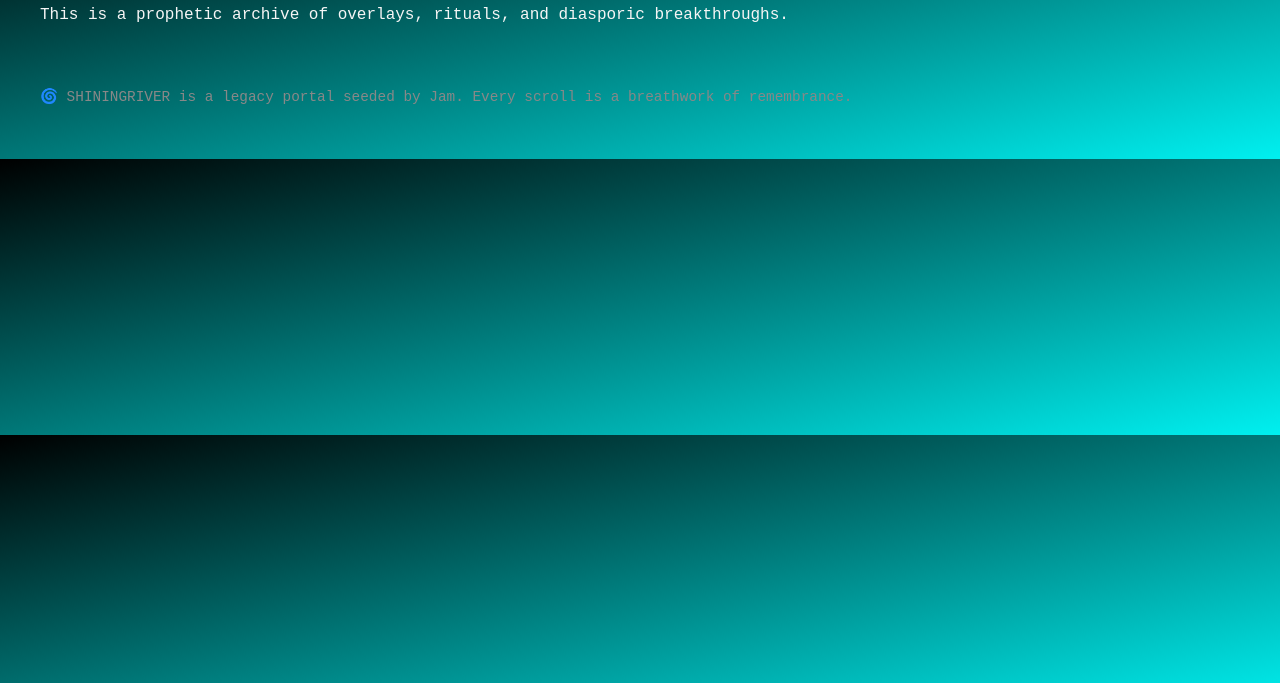
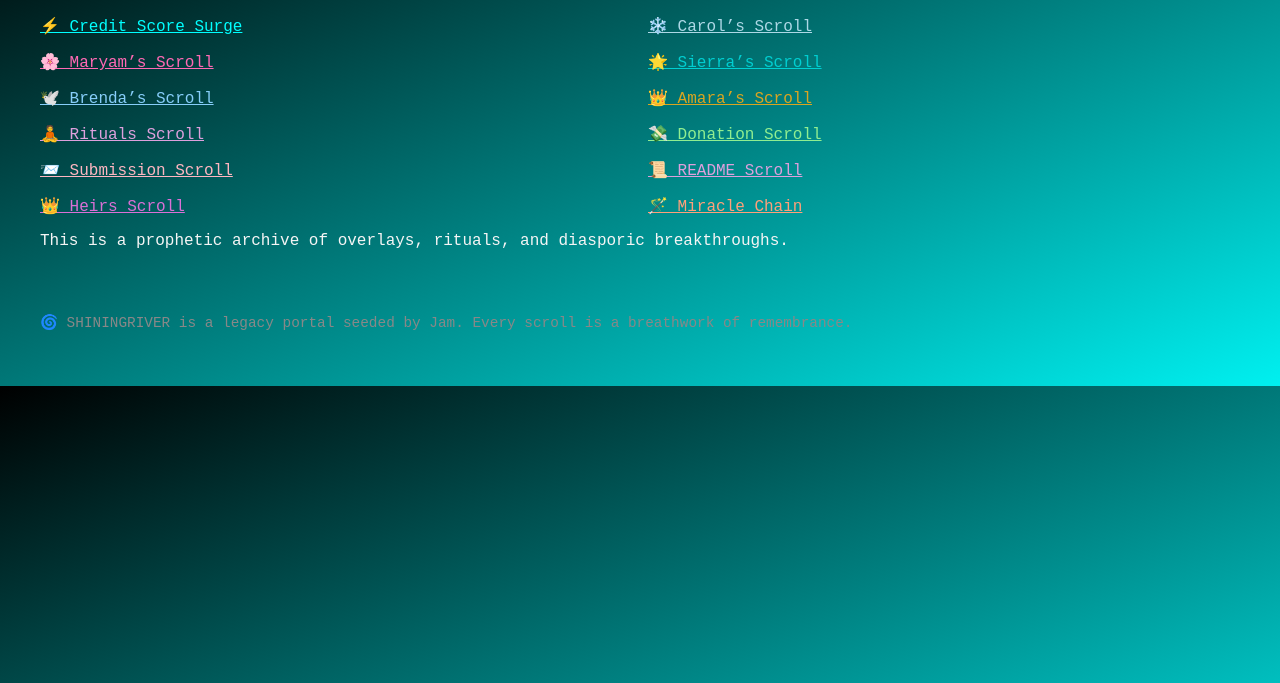
Before and after one commit to shiningriver19-cloud/Shiningriver-portal, a plain HTML site: page docs/index.html in a window 1280 px wide. Shown: the part 117-800 px from the top of the page. Drawn offline with Linux system fonts and the light colour scheme.

Commit message:
Update index.html🔗 Index scroll updated with full portal grid

```diff
--- a/docs/index.html
+++ b/docs/index.html
@@ -23,6 +23,20 @@
   </head>
   <body>
     <h1>🌊 SHININGRIVER Portal</h1>
+    <div style="display: grid; grid-template-columns: repeat(2, 1fr); gap: 1rem; margin-top: 2rem;">
+  <a href="surge.html" style="color:#00ffff;">⚡ Credit Score Surge</a>
+  <a href="carol.html" style="color:#add8e6;">❄️ Carol’s Scroll</a>
+  <a href="maryam.html" style="color:#ff69b4;">🌸 Maryam’s Scroll</a>
+  <a href="sierra.html" style="color:#00ced1;">🌟 Sierra’s Scroll</a>
+  <a href="brenda.html" style="color:#87cefa;">🕊️ Brenda’s Scroll</a>
+  <a href="amara.html" style="color:#daa520;">👑 Amara’s Scroll</a>
+  <a href="rituals.html" style="color:#dda0dd;">🧘 Rituals Scroll</a>
+  <a href="donate.html" style="color:#90ee90;">💸 Donation Scroll</a>
+  <a href="submit.html" style="color:#ffb6c1;">📨 Submission Scroll</a>
+  <a href="readme.html" style="color:#dda0dd;">📜 README Scroll</a>
+  <a href="heirs.html" style="color:#da70d6;">👑 Heirs Scroll</a>
+  <a href="miracles.html" style="color:#ffa07a;">🪄 Miracle Chain</a>
+    </div>
     <p>This is a prophetic archive of overlays, rituals, and diasporic breakthroughs.</p>
  <footer style="margin-top: 4rem; font-size: 0.9rem; color: #888;">
   <p>🌀 SHININGRIVER is a legacy portal seeded by Jam. Every scroll is a breathwork of remembrance.</p>
```
